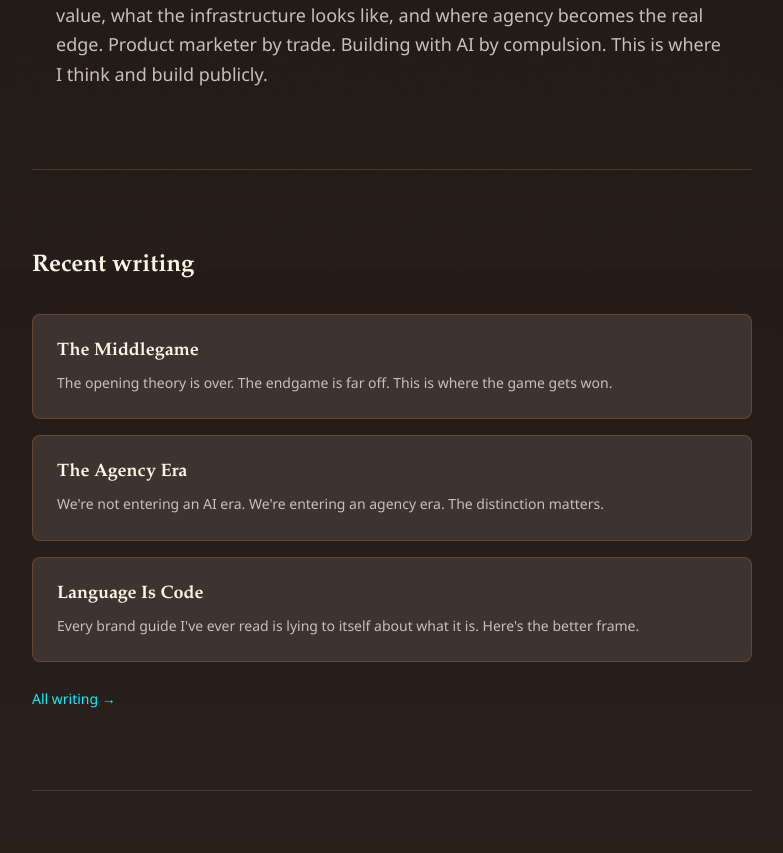
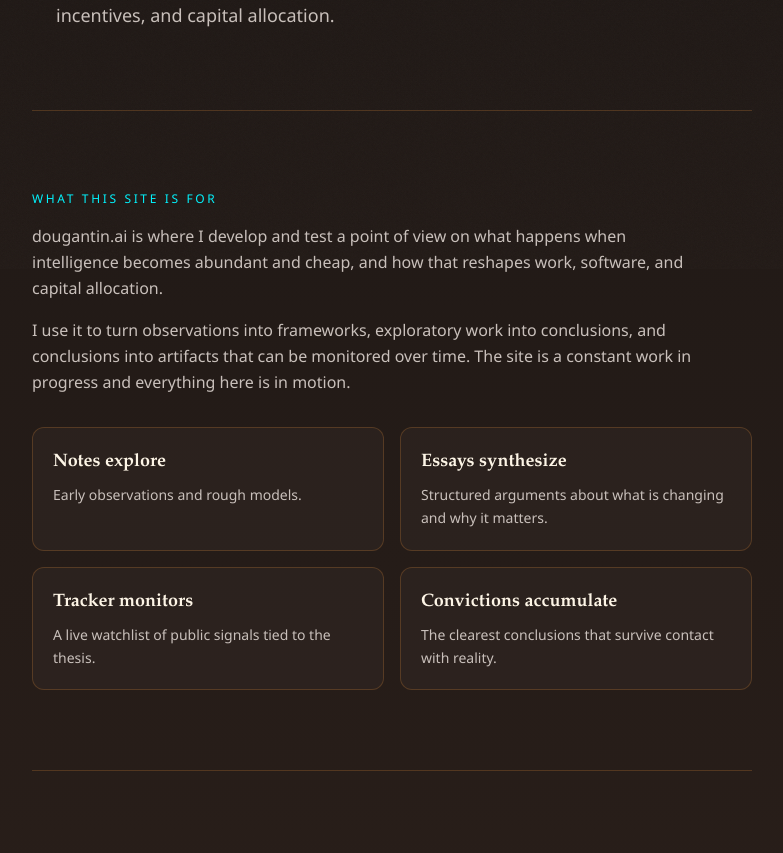
Before and after one commit to dougantin/dougantin.ai, a Next.js app: page / in a window 1280 px wide. Shown: the part 531-1384 px from the top of the page, without its empty margins (248-1031 px from the left). Built offline with nearby package versions, Linux system fonts and the light colour scheme.

Commit message:
Add homepage purpose section and refine hero copy

```diff
--- a/app/page.tsx
+++ b/app/page.tsx
@@ -53,8 +53,78 @@
             style={{ color: "var(--text-body)" }}
           >
             <p>
-              I&apos;m exploring what happens when intelligence gets cheap. Who captures the value, what the infrastructure looks like, and where agency becomes the real edge. Product marketer by trade. Building with AI by compulsion. This is where I think and build publicly.
+              Building a point of view on how cheap intelligence reshapes infrastructure, incentives, and capital allocation.
             </p>
+          </div>
+        </section>
+
+        {/* Divider */}
+        <div className="mb-20 h-px w-full" style={{ background: "var(--border-default)" }} />
+
+        {/* What this site is for */}
+        <section className="mb-20">
+          <div className="max-w-2xl">
+            <p
+              className="text-xs font-medium uppercase tracking-[0.22em]"
+              style={{ color: "var(--accent-primary)" }}
+            >
+              What This Site Is For
+            </p>
+            <div
+              className="mt-4 space-y-4 text-sm leading-relaxed md:text-base"
+              style={{ color: "var(--text-body)" }}
+            >
+              <p>
+                dougantin.ai is where I develop and test a point of view on what happens when
+                intelligence becomes abundant and cheap, and how that reshapes work, software,
+                and capital allocation.
+              </p>
+              <p>
+                I use it to turn observations into frameworks, exploratory work into conclusions,
+                and conclusions into artifacts that can be monitored over time. The site is a
+                constant work in progress and everything here is in motion.
+              </p>
+            </div>
+          </div>
+
+          <div className="mt-8 grid gap-4 md:grid-cols-2">
+            {[
+              {
+                title: "Notes explore",
+                body: "Early observations and rough models.",
+              },
+              {
+                title: "Essays synthesize",
+                body: "Structured arguments about what is changing and why it matters.",
+              },
+              {
+                title: "Tracker monitors",
+                body: "A live watchlist of public signals tied to the thesis.",
+              },
+              {
+                title: "Convictions accumulate",
+                body: "The clearest conclusions that survive contact with reality.",
+              },
+            ].map((item) => (
+              <div
+                key={item.title}
+                className="rounded-xl border px-5 py-5"
+                style={{
+                  borderColor: "var(--border-default)",
+                  background: "rgba(61, 52, 48, 0.28)",
+                }}
+              >
+                <h2
+                  className="text-lg font-semibold"
+                  style={{ color: "var(--text-heading)", fontFamily: "var(--font-playfair), serif" }}
+                >
+                  {item.title}
+                </h2>
+                <p className="mt-2 text-sm leading-relaxed" style={{ color: "var(--text-body)" }}>
+                  {item.body}
+                </p>
+              </div>
+            ))}
           </div>
         </section>
 
```
